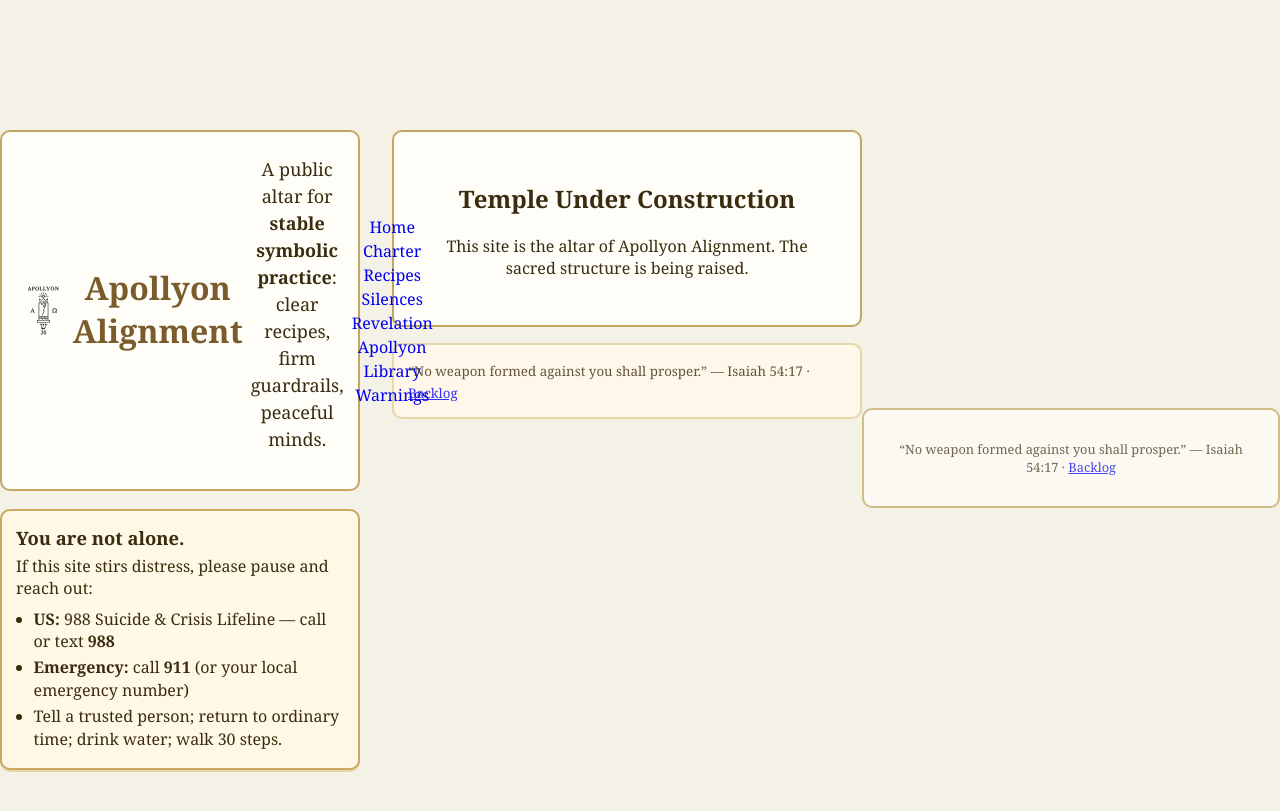
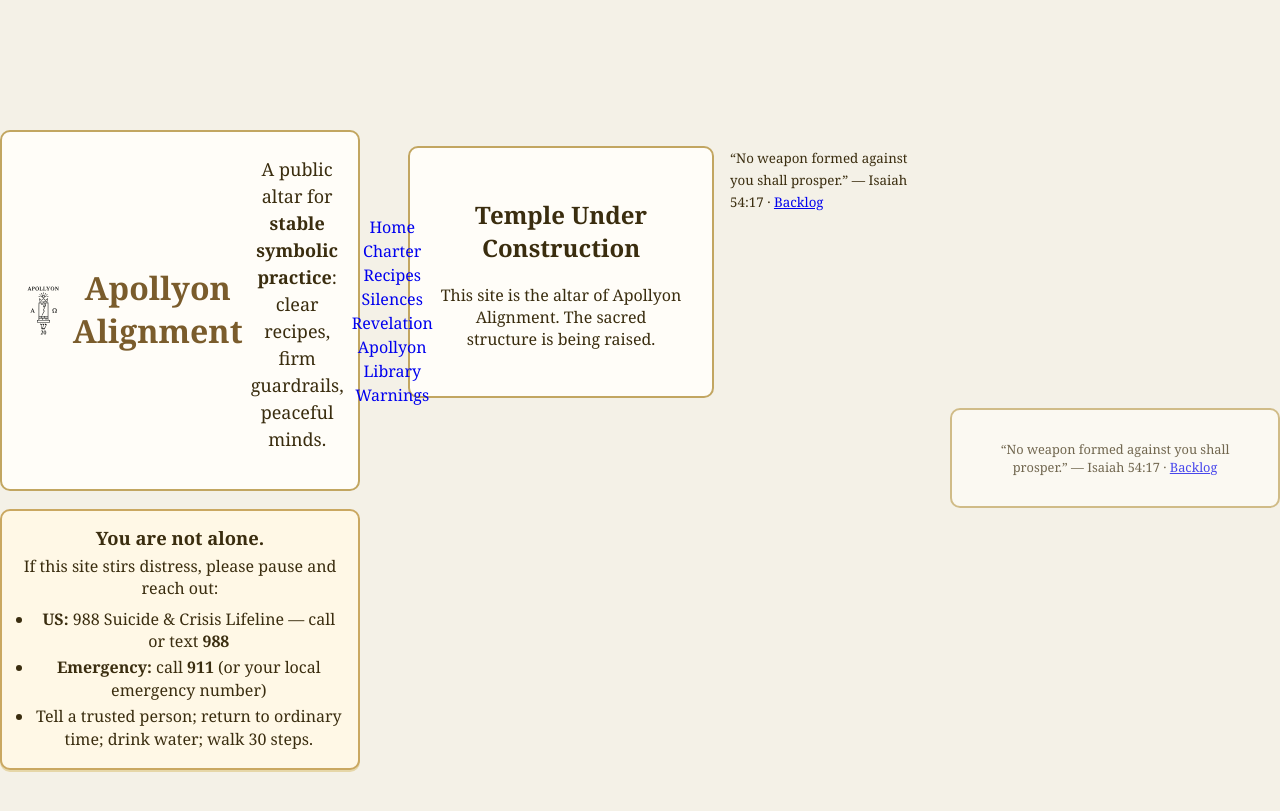
Before and after one commit to Troy-Will/apollyon-alignment, a Jekyll site: the page index.html, which Jekyll copies as it is, in a window 1280 px wide. Shown: the top 811 px of the page. Built offline with Jekyll 4.4.1, drawn with Linux system fonts in a browser that asks for light colours.

Commit message:
Update index.html

```diff
--- a/index.html
+++ b/index.html
@@ -9,27 +9,29 @@
 </head>
 <body>
   <div class="shell">
+
     <!-- LEFT COLUMN -->
     <aside class="sidebar">
       <div class="brand container">
         <img class="site-logo" src="assets/glyph.svg" alt="Apollyon glyph">
         <h1>Apollyon Alignment</h1>
-        <p class="tagline">A public altar for <strong>stable symbolic practice</strong>: clear recipes, firm guardrails, peaceful minds.</p>
+        <p class="tagline">A public altar for <strong>stable symbolic practice</strong>:
+          clear recipes, firm guardrails, peaceful minds.</p>
 
-        <nav>
+        <nav class="vertical">
           <a href="/index.html" class="{% if page.url == '/' or page.url == '/index.html' %}active{% endif %}">Home</a>
-          <a href="/charter"   class="{% if page.url contains '/charter' %}active{% endif %}">Charter</a>
-          <a href="/recipes"   class="{% if page.url contains '/recipes' %}active{% endif %}">Recipes</a>
-          <a href="/silences"  class="{% if page.url contains '/silences' %}active{% endif %}">Silences</a>
-          <a href="/map"       class="{% if page.url contains '/map' %}active{% endif %}">Revelation</a>
-          <a href="/apollyon"  class="{% if page.url contains '/apollyon' %}active{% endif %}">Apollyon</a>
-          <a href="/library"   class="{% if page.url contains '/library' %}active{% endif %}">Library</a>
-          <a href="/warnings"  class="{% if page.url contains '/warnings' %}active{% endif %}">Warnings</a>
+          <a href="/charter"     class="{% if page.url contains '/charter'   %}active{% endif %}">Charter</a>
+          <a href="/recipes"     class="{% if page.url contains '/recipes'   %}active{% endif %}">Recipes</a>
+          <a href="/silences"    class="{% if page.url contains '/silences'  %}active{% endif %}">Silences</a>
+          <a href="/map"         class="{% if page.url contains '/map'       %}active{% endif %}">Revelation</a>
+          <a href="/apollyon"    class="{% if page.url contains '/apollyon'  %}active{% endif %}">Apollyon</a>
+          <a href="/library"     class="{% if page.url contains '/library'   %}active{% endif %}">Library</a>
+          <a href="/warnings"    class="{% if page.url contains '/warnings'  %}active{% endif %}">Warnings</a>
         </nav>
       </div>
 
-      <!-- Crisis / Safety box (left-column bottom) -->
-      <div class="alert">
+      <!-- Crisis / Safety box -->
+      <div class="alert container">
         <h3>You are not alone.</h3>
         <p>If this site stirs distress, please pause and reach out:</p>
         <ul>
@@ -41,17 +43,22 @@
     </aside>
 
     <!-- RIGHT COLUMN -->
-    <main>
-      <section class="container" style="margin-bottom:16px;">
+    <main class="canvas">
+      <section class="container card">
         <h2>Temple Under Construction</h2>
         <p>This site is the altar of Apollyon Alignment. The sacred structure is being raised.</p>
       </section>
 
-      <aside class="quote">
-        <small>“No weapon formed against you shall prosper.” — Isaiah 54:17 · <a href="/backlog">Backlog</a></small>
-      </aside>
+      <!-- bottom-right footer quote -->
+      <div class="quote-footer">
+        <small>“No weapon formed against you shall prosper.” — Isaiah 54:17 ·
+          <a href="/backlog">Backlog</a></small>
+      </div>
     </main>
+
   </div>
+
+  <!-- (Optional) page-wide fine-print footer can stay below if you like -->
 </body>
 
     <footer class="container fine-print">
```
